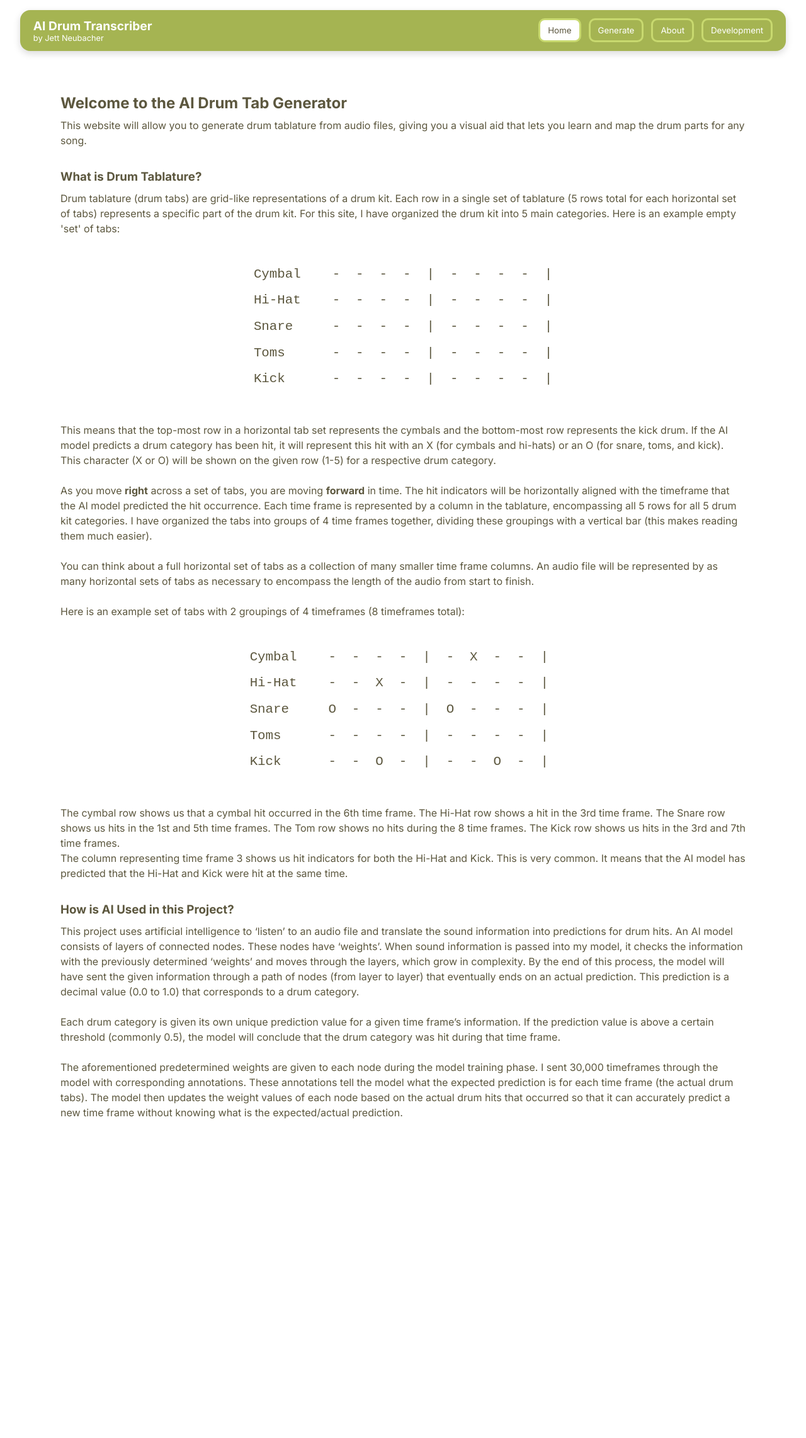
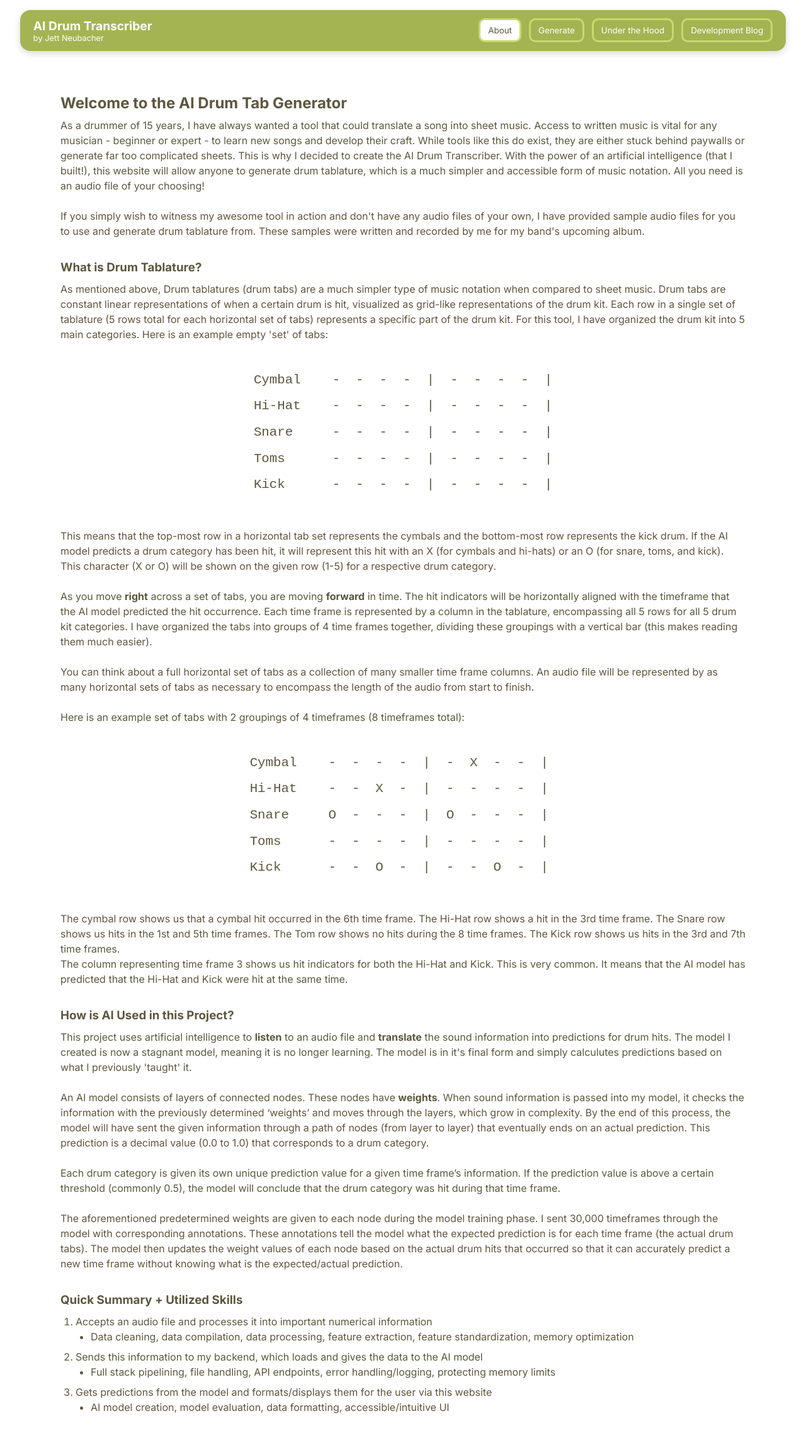
Before and after one commit to jettneubacher/DrumTabs, a React (Vite) app: page / in a window 1280 px wide. Shown: the top 2284 px of the page at 63% size. Before the commit the page ends 1925 px from the top, so only its background shows below. Built offline with nearby package versions, Linux system fonts and the light colour scheme.

Commit message:
feedback changes round 1

```diff
--- a/src/components/Header.jsx
+++ b/src/components/Header.jsx
@@ -17,7 +17,7 @@ function Header({ setActivePage, activePage }) {
             className={`nav-button ${activePage === "home" ? "active" : ""}`}
             onClick={() => setActivePage("home")}
           >
-            Home
+            About
           </button>
           <button
             className={`nav-button ${
@@ -31,13 +31,13 @@ function Header({ setActivePage, activePage }) {
             className={`nav-button ${activePage === "about" ? "active" : ""}`}
             onClick={() => setActivePage("about")}
           >
-            About
+            Under the Hood
           </button>
           <button
             className={`nav-button ${activePage === "dev" ? "active" : ""}`}
             onClick={() => setActivePage("dev")}
           >
-            Development
+            Development Blog
           </button>
         </div>
 
@@ -58,7 +58,7 @@ function Header({ setActivePage, activePage }) {
               setMenuOpen(false);
             }}
           >
-            Home
+            About
           </button>
           <button
             className="menu-btn"
@@ -76,7 +76,7 @@ function Header({ setActivePage, activePage }) {
               setMenuOpen(false);
             }}
           >
-            About
+            Under the Hood
           </button>
           <button
             className="menu-btn"
@@ -85,7 +85,7 @@ function Header({ setActivePage, activePage }) {
               setMenuOpen(false);
             }}
           >
-            Development
+            Development Blog
           </button>
         </div>
       </nav>
--- a/src/components/Home.jsx
+++ b/src/components/Home.jsx
@@ -7,18 +7,32 @@ function Home() {
         <h2>Welcome to the AI Drum Tab Generator</h2>
       </div>
       <p>
-        This website will allow you to generate drum tablature from audio files,
-        giving you a visual aid that lets you learn and map the drum parts for
-        any song.
+        As a drummer of 15 years, I have always wanted a tool that could
+        translate a song into sheet music. Access to written music is vital for
+        any musician - beginner or expert - to learn new songs and develop their
+        craft. While tools like this do exist, they are either stuck behind
+        paywalls or generate far too complicated sheets. This is why I decided
+        to create the AI Drum Transcriber. With the power of an artificial
+        intelligence (that I built!), this website will allow anyone to generate
+        drum tablature, which is a much simpler and accessible form of music
+        notation. All you need is an audio file of your choosing! <br></br>
+        <br></br>If you simply wish to witness my awesome tool in action and
+        don't have any audio files of your own, I have provided sample audio
+        files for you to use and generate drum tablature from. These samples
+        were written and recorded by me for my band's upcoming album.
       </p>
+
       <div className="home-section">
         <h3 className="home-subtitle">What is Drum Tablature?</h3>
         <p>
-          Drum tablature (drum tabs) are grid-like representations of a drum
-          kit. Each row in a single set of tablature (5 rows total for each
-          horizontal set of tabs) represents a specific part of the drum kit.
-          For this site, I have organized the drum kit into 5 main categories.
-          Here is an example empty 'set' of tabs:
+          As mentioned above, Drum tablatures (drum tabs) are a much simpler
+          type of music notation when compared to sheet music. Drum tabs are
+          constant linear representations of when a certain drum is hit,
+          visualized as grid-like representations of the drum kit. Each row in a
+          single set of tablature (5 rows total for each horizontal set of tabs)
+          represents a specific part of the drum kit. For this tool, I have
+          organized the drum kit into 5 main categories. Here is an example
+          empty 'set' of tabs:
         </p>
         <div className="home-ex-tabs">
           {`Cymbal    -  -  -  -  |  -  -  -  -  |
@@ -81,16 +95,20 @@ Kick      -  -  O  -  |  -  -  O  -  |`}
       <div className="home-section">
         <h3 className="home-subtitle">How is AI Used in this Project?</h3>
         <p>
-          This project uses artificial intelligence to ‘listen’ to an audio file
-          and translate the sound information into predictions for drum hits. An
-          AI model consists of layers of connected nodes. These nodes have
-          ‘weights’. When sound information is passed into my model, it checks
-          the information with the previously determined ‘weights’ and moves
-          through the layers, which grow in complexity. By the end of this
-          process, the model will have sent the given information through a path
-          of nodes (from layer to layer) that eventually ends on an actual
-          prediction. This prediction is a decimal value (0.0 to 1.0) that
-          corresponds to a drum category.
+          This project uses artificial intelligence to <strong>listen</strong>{" "}
+          to an audio file and <strong>translate</strong> the sound information
+          into predictions for drum hits. The model I created is now a stagnant
+          model, meaning it is no longer learning. The model is in it's final
+          form and simply calculutes predictions based on what I previously
+          'taught' it.<br></br>
+          <br></br>An AI model consists of layers of connected nodes. These
+          nodes have <strong>weights</strong>. When sound information is passed
+          into my model, it checks the information with the previously
+          determined ‘weights’ and moves through the layers, which grow in
+          complexity. By the end of this process, the model will have sent the
+          given information through a path of nodes (from layer to layer) that
+          eventually ends on an actual prediction. This prediction is a decimal
+          value (0.0 to 1.0) that corresponds to a drum category.
         </p>
         <br></br>
         <p>
@@ -110,6 +128,43 @@ Kick      -  -  O  -  |  -  -  O  -  |`}
           time frame without knowing what is the expected/actual prediction.
         </p>
       </div>
+      <div className="home-section">
+        <h3 className="home-subtitle">Quick Summary + Utilized Skills</h3>
+        <p>
+          <ol>
+            <li>
+              Accepts an audio file and processes it into important numerical
+              information{" "}
+              <ul>
+                <li>
+                  Data cleaning, data compilation, data processing, feature
+                  extraction, feature standardization, memory optimization
+                </li>
+              </ul>
+            </li>
+            <li>
+              Sends this information to my backend, which loads and gives the
+              data to the AI model
+              <ul>
+                <li>
+                  Full stack pipelining, file handling, API endpoints, error
+                  handling/logging, protecting memory limits
+                </li>
+              </ul>
+            </li>
+            <li>
+              Gets predictions from the model and formats/displays them for the
+              user via this website
+              <ul>
+                <li>
+                  AI model creation, model evaluation, data formatting,
+                  accessible/intuitive UI
+                </li>
+              </ul>
+            </li>
+          </ol>
+        </p>
+      </div>
     </div>
   );
 }
--- a/src/components/Modal.jsx
+++ b/src/components/Modal.jsx
@@ -26,21 +26,30 @@ const Modal = ({ isOpen, onClose }) => {
           <li>
             <strong>Model:</strong> Pick which model you want to use and read
             'USAGE' for the given model. More info on the models is in the{" "}
-            <i>About</i> tab.
+            <i>Under the Hood</i>
+            {"  "}tab.
           </li>
           <br></br>
           <li>
-            <strong>Upload:</strong> Drag & Drop audio file into center box OR
-            search device by clicking 'Select file from device'. Select preset
-            examples in the 'Set-Up' window if you prefer.
+            <ul>
+              {" "}
+              <li>
+                <strong>Upload:</strong> Drag & Drop audio file into center box
+                OR search device by clicking 'Select file from device'.
+              </li>
+              <li>
+                <strong>Use Sample:</strong> Select a sample from the SAMPLE
+                pool above the upload box. Click on a sample's LOAD button to
+                load it.
+              </li>
+            </ul>
           </li>
           <br></br>
           <li>
             <strong>Generate:</strong> If audio file meets the requirements
-            &#40;less than 100mb and .wav&#41; - Generate the tabs to have them
-            displayed with the 'Generate' button. Alternatively, generate the
-            tabs for display AND download a pdf version with the 'Generate and
-            Download PDF' button.
+            &#40;less than 100mb and .wav&#41; - Click the Generate OR Generate
+            and Download PDf buttons to send the audio to the model and receive
+            the tabs back.
           </li>
         </ol>
       </div>
--- a/src/components/css/Development.css
+++ b/src/components/css/Development.css
@@ -21,6 +21,7 @@
 
 .dev-section {
     padding-top: 0.5rem;
+    padding-bottom: 2rem;
 }
 
 @media (max-wdith: 700px) {
--- a/src/components/css/ExamplePool.css
+++ b/src/components/css/ExamplePool.css
@@ -7,14 +7,25 @@
 .example-pool-label {
     font-weight: bold;
     font-size: 1.1rem;
-    color: var(--bg);
+    color: var(--dark);
     margin-bottom: 0.4rem;
     text-align: center;
+    padding-bottom: 0.5rem;
+}
+
+.example-pool-label u {
+  color: var(--dark);
+}
+
+.ex-item-title {
+  text-align: center;
+  color: var(--dark);
+  padding-bottom: 0.2rem;
 }
 
   .example-box {
     background-color: var(--light);
-    border: 0px solid var(--text);
+    border: 2px solid var(--dark);
     border-radius: 16px;
     padding: 1rem;
     padding-bottom: 0.25rem;
@@ -33,8 +44,8 @@
     border-radius: 8px;
     cursor: pointer;
     font-size: 0.8rem;
-    background-color: var(--bg2);
-    color: var(--bg);
+    background-color: var(--pri);
+    color: var(--dark);
     transition: background-color 0.2s ease;
   }
 
--- a/src/components/css/Generate.css
+++ b/src/components/css/Generate.css
@@ -7,12 +7,13 @@
   }
 
   .instructions-btn button {
-    background-color: var(--bg2);
+    background-color: var(--light);
+    font-weight: bold;
     font-size: 1rem;
     padding: 8px 16px;
     border-radius: 0.5rem;
-    border: none;
-    color: var(--bg);
+    border: 2px solid var(--dark);
+    color: var(--dark);
     cursor: pointer;
   }
 
@@ -24,6 +25,9 @@
     display: none;
   }
 
+  .ex-block {
+    padding-top: 0.75rem
+  }
 
 
   /* Wrapper to anchor sidebar */
@@ -31,7 +35,7 @@
   position: fixed;
   background-color: var(--bg2);
   top: 100px;
-  bottom: 50px;
+  height: 400px;
   border-radius: 16px;
   box-shadow: 0 4px 12px rgba(0, 0, 0, 0.15);
   left: 2.5%;
@@ -48,7 +52,7 @@
 }
 
 .sel-block {
-  margin-top: 1.2rem;
+  margin-top: 3rem;
 }
 
 /* Base toggle style */
@@ -67,7 +71,10 @@
   padding: 8px 16px;
   top: 103px;
   left: 2.75%;
-  background-color: var(--bg2);
+  background-color: var(--light);
+  color: var(--dark);
+  font-weight: bold;
+  border: 2px solid var(--dark);
   border-radius: 8px;
   z-index:998;
 }
--- a/src/components/css/Header.css
+++ b/src/components/css/Header.css
@@ -105,7 +105,7 @@
 }
 
 /* Responsive rules */
-@media (max-width: 700px) {
+@media (max-width: 800px) {
   .navbar-buttons {
     display: none;
   }
--- a/src/components/css/Modal.css
+++ b/src/components/css/Modal.css
@@ -45,7 +45,7 @@
       max-height: 600px;
       height: 90%;
       width: 80%;
-      overflow: auto; /* 👈 key addition to contain overflowing content */
-      box-sizing: border-box; /* ensures padding is included in width/height */
+      overflow: auto;
+      box-sizing: border-box;
     }
   }
```
Also changed, not shown: src/components/Development.jsx (+192 -3 lines), src/components/ExamplePool.jsx (+13 -8 lines), src/components/Generate.jsx (+10 -10 lines).
